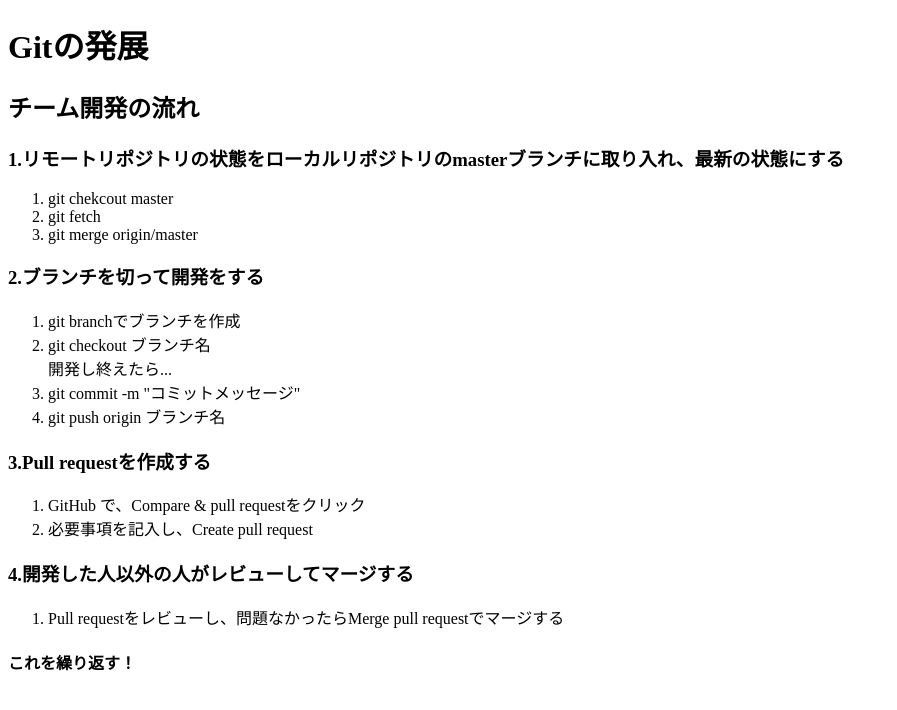
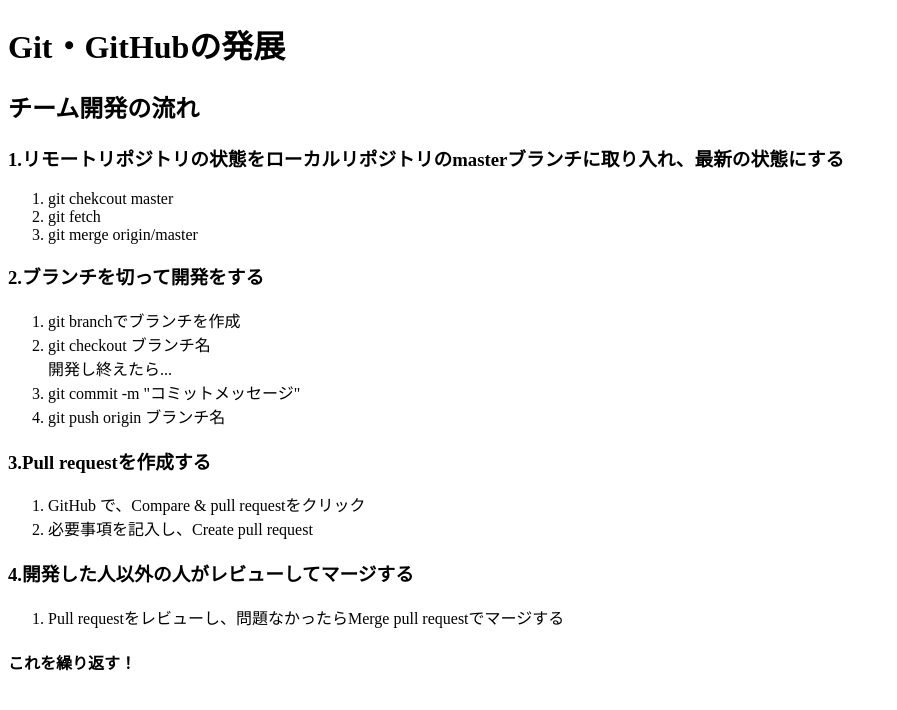
Before and after one commit to git-shikai-kou/git-shikai, a Vue app: page / in a window 1280 px wide. Shown: the top 710 px of the page, without its empty margins (0-897 px from the left). Built offline with nearby package versions, Linux system fonts and the light colour scheme.

Commit message:
初回のコミット

```diff
--- a/src/App.vue
+++ b/src/App.vue
@@ -1,6 +1,6 @@
 <template>
   <div>
-    <h1>Gitの発展</h1>
+    <h1>Git・GitHubの発展</h1>
 
     <h2>チーム開発の流れ</h2>
 
```
